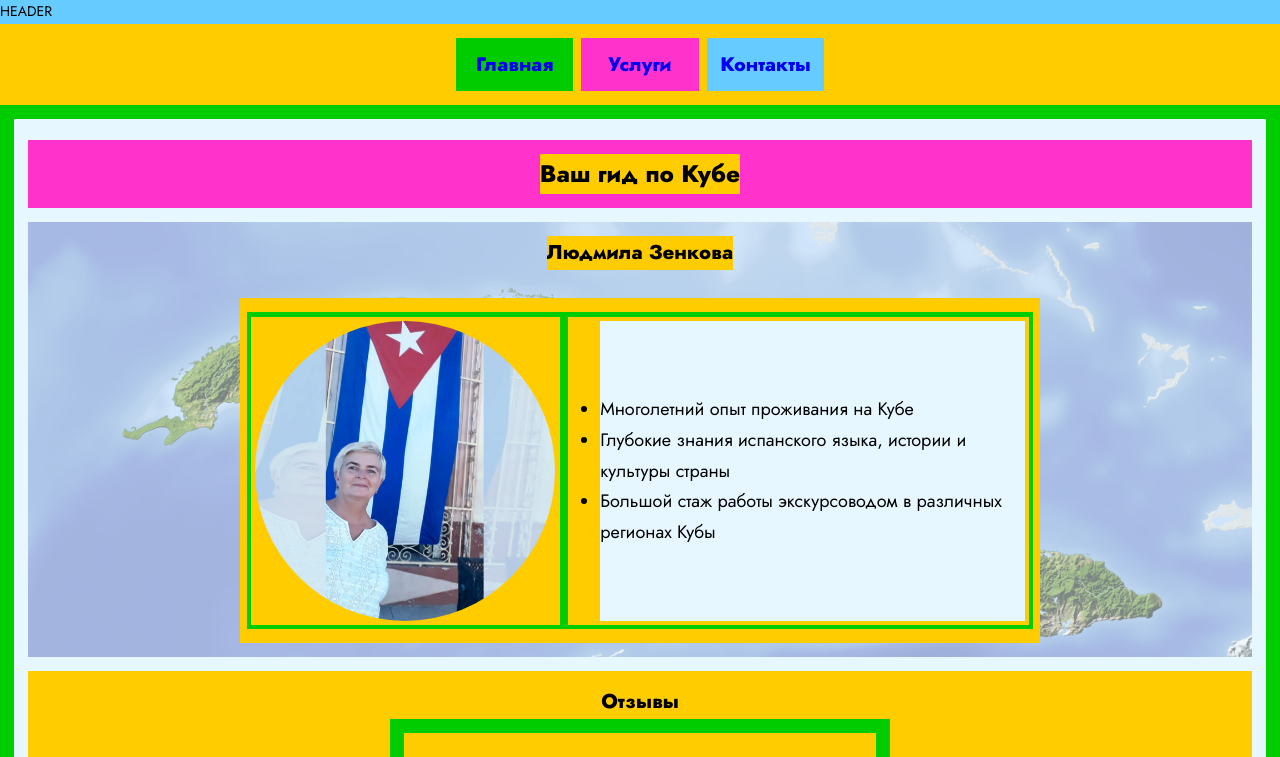
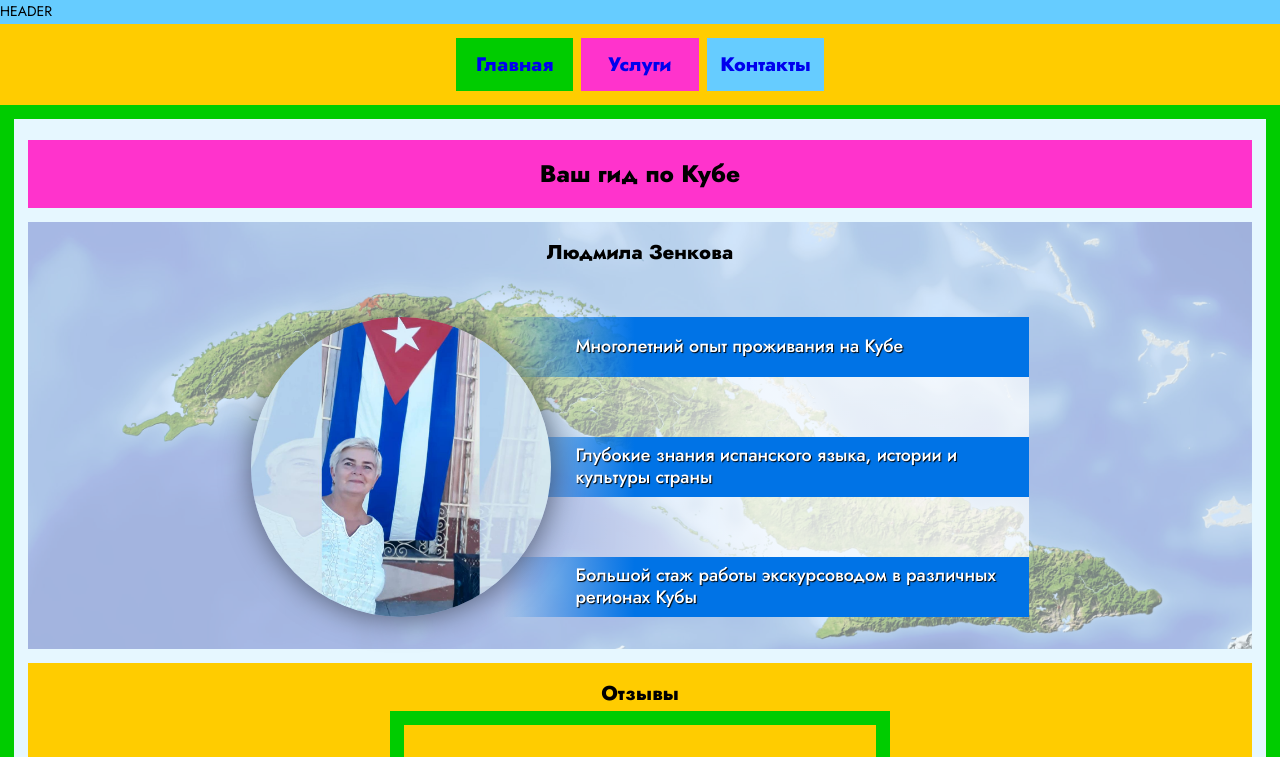
Before and after one commit to igoryen/zenkova, a React (Create React App) app: page / in a window 1280 px wide. Shown: the top 757 px of the page. Built offline with nearby package versions, Linux system fonts and the light colour scheme.

Commit message:
Photo and desc has colours of Cuban flag on p Home

```diff
--- a/public/index.html
+++ b/public/index.html
@@ -8,7 +8,8 @@
   <meta name="theme-color" content="#000000" />
   <link rel="preconnect" href="https://fonts.googleapis.com">
   <link rel="preconnect" href="https://fonts.gstatic.com" crossorigin>
-  <link href="https://fonts.googleapis.com/css2?family=Caveat&family=Jost:wght@400;800&display=swap" rel="stylesheet">
+  <link href="https://fonts.googleapis.com/css2?family=Caveat&family=Jost:wght@400;500;800&display=swap"
+    rel="stylesheet">
   <meta name="description" content="Web site created using create-react-app" />
   <link rel="apple-touch-icon" href="%PUBLIC_URL%/logo192.png" />
   <!--
--- a/src/pages/Home/Home.js
+++ b/src/pages/Home/Home.js
@@ -46,15 +46,17 @@ class Home extends React.Component {
                     <div className="element description">
 
                         <div className="part">
-                            <div className="part-bit">
+                            <div className="part-bit part-bit_a">
                                 <div className="author__photo"></div>
                             </div>
 
                             <div className="part-bit part-bit_centered">
                                 <ul>
-                                    <li>Многолетний опыт проживания на Кубе</li>
-                                    <li>Глубокие знания испанского языка, истории и культуры страны</li>
-                                    <li>Большой стаж работы экскурсоводом в различных регионах Кубы</li>
+                                    <li className="stripe blue">Многолетний опыт проживания на Кубе</li>
+                                    <li className="stripe white">&nbsp;</li>
+                                    <li className="stripe blue">Глубокие знания испанского языка, истории и культуры страны</li>
+                                    <li className="stripe white">&nbsp;</li>
+                                    <li className="stripe blue">Большой стаж работы экскурсоводом в различных регионах Кубы</li>
                                 </ul>
                             </div>
 
--- a/src/styles/Home/home.scss
+++ b/src/styles/Home/home.scss
@@ -2,12 +2,13 @@ $authorPhotoSize: 300px;
 
 .author__photo {
     background-image: url("../../../public/images/persons/author_w_flag-square.jpg");
+    background-position: center;
     background-repeat: no-repeat;
-    background-position: center;
     background-size: contain;
+    border-radius: 50%;
+    box-shadow: 1px 1px 30px 0px rgb(0, 0, 0, 0.5);
     height: $authorPhotoSize;
     width: $authorPhotoSize;
-    border-radius: 50%;
 }
 
 // https://imagecompressor.com/
@@ -20,21 +21,6 @@ $authorPhotoSize: 300px;
                 );
             }
         }
-        // &_b {
-        //     &:before {
-        //         @include bkg_img("../../../public/images/cayo-coco-min.jpg");
-        //     }
-        // }
-        // &_c {
-        //     &:before {
-        //         @include bkg_img("../../../public/images/matanzas-min.jpg");
-        //     }
-        // }
-        // &_d {
-        //     &:before {
-        //         @include bkg_img("../../../public/images/trinidad-min.jpg");
-        //     }
-        // }
     }
 }
 @media only screen and (min-width: $width2ndSmall) {
@@ -46,20 +32,5 @@ $authorPhotoSize: 300px;
                 );
             }
         }
-        // &_b {
-        //     &:before {
-        //         @include bkg_img("../../../public/images/cayo-coco-large.jpg");
-        //     }
-        // }
-        // &_c {
-        //     &:before {
-        //         @include bkg_img("../../../public/images/matanzas-large.jpg");
-        //     }
-        // }
-        // &_d {
-        //     &:before {
-        //         @include bkg_img("../../../public/images/trinidad-large.jpg");
-        //     }
-        // }
     }
 }
--- a/src/styles/Layout/page.scss
+++ b/src/styles/Layout/page.scss
@@ -16,20 +16,20 @@
     }
 
     .element {
-        background-color: $color1;
+        // background-color: $color1; // debug
         margin: 1em 0;
         max-width: 800px;
         z-index: 1; // because of bkg img is semi-opaque.
     }
 
     .part {
-        background-color: $color2;
+        // background-color: $color2; // debug
         display: flex;
         // justify-content: space-between;
         margin: 1em 0.5em;
     }
     .part-bit {
-        background-color: $color1;
+        // background-color: $color1; // debug
         flex-grow: 1;
         // flex-basis: 1em;
         flex-shrink: 1;
@@ -38,15 +38,67 @@
 
         ol,
         ul {
-            background-color: $color4;
+            // background-color: $color4; // debug
             margin-left: 2em;
         }
+        &_a {
+            // background-color: rgba(255, 0, 0, 0.7);
+            padding: unset;
+            z-index: 5;
+            display: flex;
+        }
         &_centered {
+            padding: unset;
+
             ul {
                 display: flex;
                 flex-direction: column;
                 height: 100%;
                 justify-content: center;
+            }
+
+            li {
+                &.stripe {
+                    align-items: center;
+                    display: flex;
+                    height: calc(100% / 5);
+                    line-height: 1.2;
+                    padding-top: 0.8em;
+                    padding-right: 0.8em;
+                    padding-bottom: 0.8em;
+                    // padding-left: 72px;
+                    text-shadow: 1px 1px 1px black;
+                    // &.a {
+                    //     padding-left: 50px;
+                    // }
+                    // &.b {
+                    //     padding-left: 50px;
+                    // }
+                    // &.c {
+                    //     padding-left: 50px;
+                    // }
+                }
+                // &.blue {
+                //     background-image: linear-gradient(
+                //         90deg,
+                //         rgba(0, 115, 230, 0),
+                //         rgba(0, 115, 230, 1) 25%
+                //     );
+                //     // background-image: linear-gradient(
+                //     //     0deg rgba(0, 115, 230, 0),
+                //     //     rgba(0, 115, 230, 0.7) 25%
+                //     // );
+                //     color: white;
+                //     font-weight: 500;
+                // }
+                // &.white {
+                //     background-image: linear-gradient(
+                //         90deg,
+                //         rgba(255, 255, 255, 0),
+                //         rgba(255, 255, 255, 0.7) 50%
+                //     );
+                //     // background: rgba(255, 255, 255, 0.7);
+                // }
             }
         }
     }
@@ -66,12 +118,92 @@
 }
 
 @media only screen and (min-width: $widthSmallest) {
-    .page .part {
-        flex-direction: column;
+    .page {
+        .part {
+            flex-direction: column;
+        }
+        .part-bit {
+            &_a {
+                justify-content: center;
+                margin-right: unset;
+            }
+            &_centered {
+                ul {
+                    margin-left: 0;
+                }
+                li {
+                    &.stripe {
+                        padding-left: 0.8em;
+                    }
+                    &.blue {
+                        // background-image: linear-gradient(
+                        //     90deg,
+                        //     rgba(0, 115, 230, 0),
+                        //     rgba(0, 115, 230, 1) 25%
+                        // );
+                        // background-image: linear-gradient(
+                        //     0deg rgba(0, 115, 230, 0),
+                        //     rgba(0, 115, 230, 0.7) 25%
+                        // );
+                        background: rgba(0, 115, 230, 0.7);
+                        color: white;
+                        font-weight: 500;
+                    }
+                    &.white {
+                        // background-image: linear-gradient(
+                        //     90deg,
+                        //     rgba(255, 255, 255, 0),
+                        //     rgba(255, 255, 255, 0.7) 50%
+                        // );
+                        background: rgba(255, 255, 255, 0.5);
+                    }
+                }
+            }
+        }
     }
 }
 @media only screen and (min-width: $width2ndSmall) {
-    .page .part {
-        flex-direction: row;
+    .page {
+        .part {
+            flex-direction: row;
+        }
+        .part-bit {
+            ul {
+                margin-left: 2em;
+            }
+            &_a {
+                // justify-content: center;
+                // margin-right: unset;
+                margin-right: -80px;
+            }
+            &_centered {
+                li {
+                    &.stripe {
+                        padding-left: 72px;
+                    }
+                    &.blue {
+                        background: linear-gradient(
+                            90deg,
+                            rgba(0, 115, 230, 0),
+                            rgba(0, 115, 230, 1) 25%
+                        );
+                        // background-image: linear-gradient(
+                        //     0deg rgba(0, 115, 230, 0),
+                        //     rgba(0, 115, 230, 0.7) 25%
+                        // );
+                        color: white;
+                        font-weight: 500;
+                    }
+                    &.white {
+                        background: linear-gradient(
+                            90deg,
+                            rgba(255, 255, 255, 0),
+                            rgba(255, 255, 255, 0.7) 50%
+                        );
+                        // background: rgba(255, 255, 255, 0.7);
+                    }
+                }
+            }
+        }
     }
 }
```
